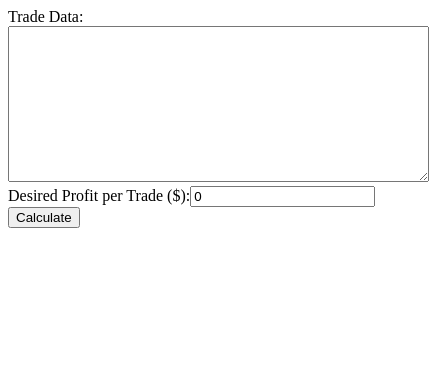
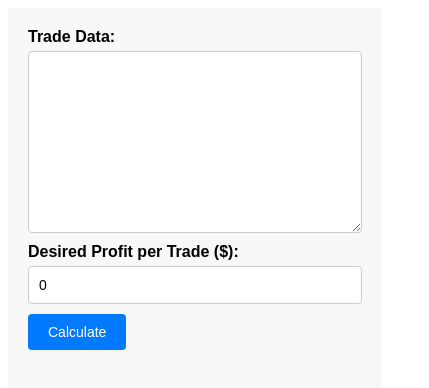
Before and after one commit to NickForneris/trade_boostrap, a React (Create React App) app: page / in a window 390 px wide. Shown: the top 388 px of the page, 429 px wide, since content can reach past the window. Built offline with nearby package versions, Linux system fonts and the light colour scheme.

Commit message:
made things look nicer

```diff
--- a/package.json
+++ b/package.json
@@ -10,6 +10,7 @@
     "gh": "^2.8.9",
     "pages": "0.0.16",
     "react": "^18.2.0",
+    "react-bootstrap": "^2.7.2",
     "react-dom": "^18.2.0",
     "react-scripts": "5.0.1",
     "web-vitals": "^2.1.4"
--- a/src/App.css
+++ b/src/App.css
@@ -1,77 +1,60 @@
-*, *:before, *:after {
-  box-sizing: border-box;
+.App {
+  max-width: 600px;
+  margin: 0 auto;
+  padding: 20px;
+  background-color: #f8f8f8;
+  font-family: Arial, sans-serif;
+  font-size: 16px;
 }
 
-html, body {
-  margin: 0;
-  height: 95vh;
-  font-size: 1.4vh;
+form {
+  margin-bottom: 20px;
 }
 
-:root {
-  color-scheme: dark;
+label {
+  display: block;
+  margin-bottom: 5px;
+  font-weight: bold;
 }
 
-.gold {
-  color: #FFD700;
+input,
+textarea {
+  display: block;
+  width: 100%;
+  padding: 10px;
+  margin-bottom: 10px;
+  border: 1px solid #ccc;
+  border-radius: 4px;
+  box-sizing: border-box;
+  font-size: 16px;
 }
 
-.green {
-  color: #16F529;
+button {
+  background-color: #007bff;
+  color: #fff;
+  border: none;
+  padding: 10px 20px;
+  border-radius: 4px;
+  font-size: 16px;
+  cursor: pointer;
 }
 
-.red {
-  color: #FD1C03;
+button:hover {
+  background-color: #0069d9;
 }
 
-.grey {
-  color: #DFE3E3;
+p {
+  margin-bottom: 10px;
+  line-height: 1.5;
 }
 
-.b-color {
-  background: #2ECC71!important;
-  border: none!important;
-  font-weight: 600!important;
+@media only screen and (max-width: 600px) {
+  input,
+  textarea {
+    font-size: 14px;
+  }
+
+  button {
+    font-size: 14px;
+  }
 }
-
-Table, .border {
-  color: #DFE3E3!important;
-}
-
-.apexcharts-tooltip{
-  background-color: black !important;
-  color:white;
- }
-
-.apexcharts-tooltip-title{
-  background-color: black !important;
-  color:white;
- }
-
-Button {
-  color: white!important;
-}
-
-.table-responsive {
-  height: 45vh!important;
-  max-height: 45vh!important;
-  overflow-y: scroll!important;
-  border: none!important;
-}
-
-.table-responsive thead {
-  position: sticky!important;
-  top: -1px!important;
-  z-index: 1!important;
-  background-color: #212529!important;
-  box-shadow:  inset 0 -1px 0 #DFE3E3;
-}
-
-.table-responsive tfoot {
-  font-weight: 600!important;
-  position: sticky!important;
-  bottom: -1px!important;
-  z-index: 1!important;
-  background-color: #212529!important;
-  box-shadow: inset 0 1px 0 #DFE3E3;
-}
--- a/src/App.js
+++ b/src/App.js
@@ -1,4 +1,5 @@
 import React, { useState } from 'react';
+import './App.css'
 
 function App() {
   const [inputData, setInputData] = useState('');
--- a/src/index.js
+++ b/src/index.js
@@ -1,6 +1,7 @@
 import React from 'react';
 import ReactDOM from 'react-dom/client';
 import App from './App';
+
 
 const root = ReactDOM.createRoot(document.getElementById('root'));
 root.render(
```
Also changed, not shown: 1 other file (tests, documents, lock files or other folders).
